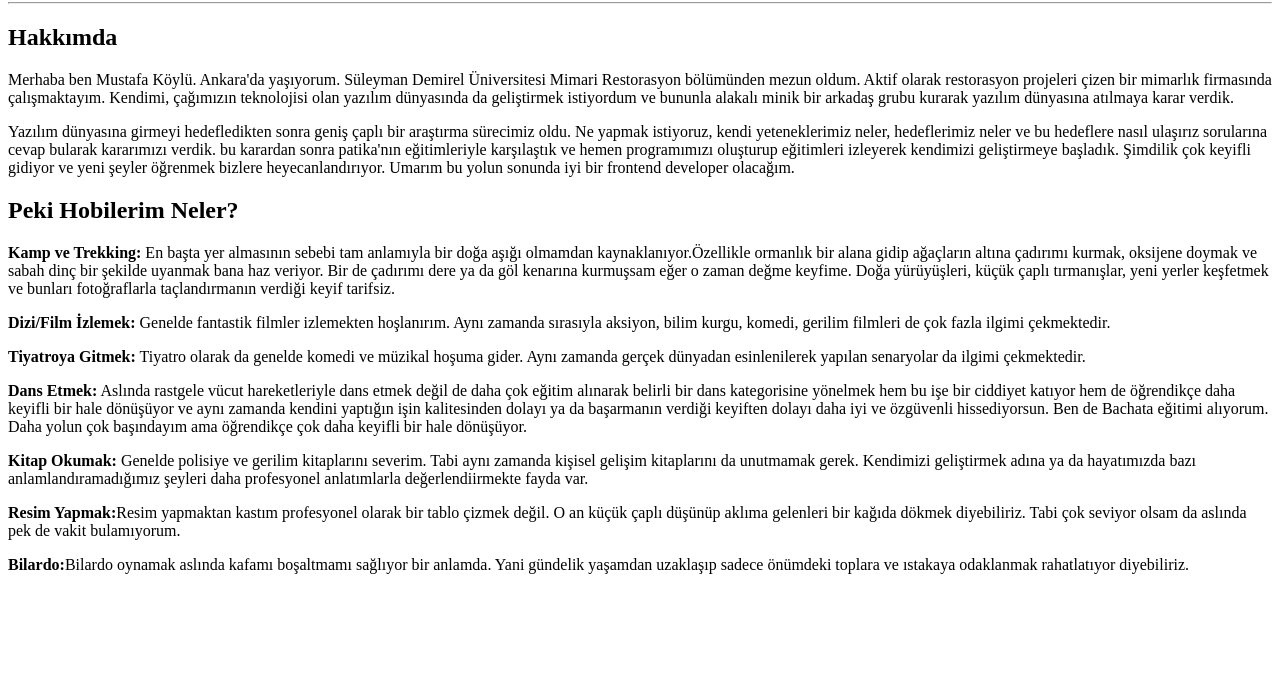
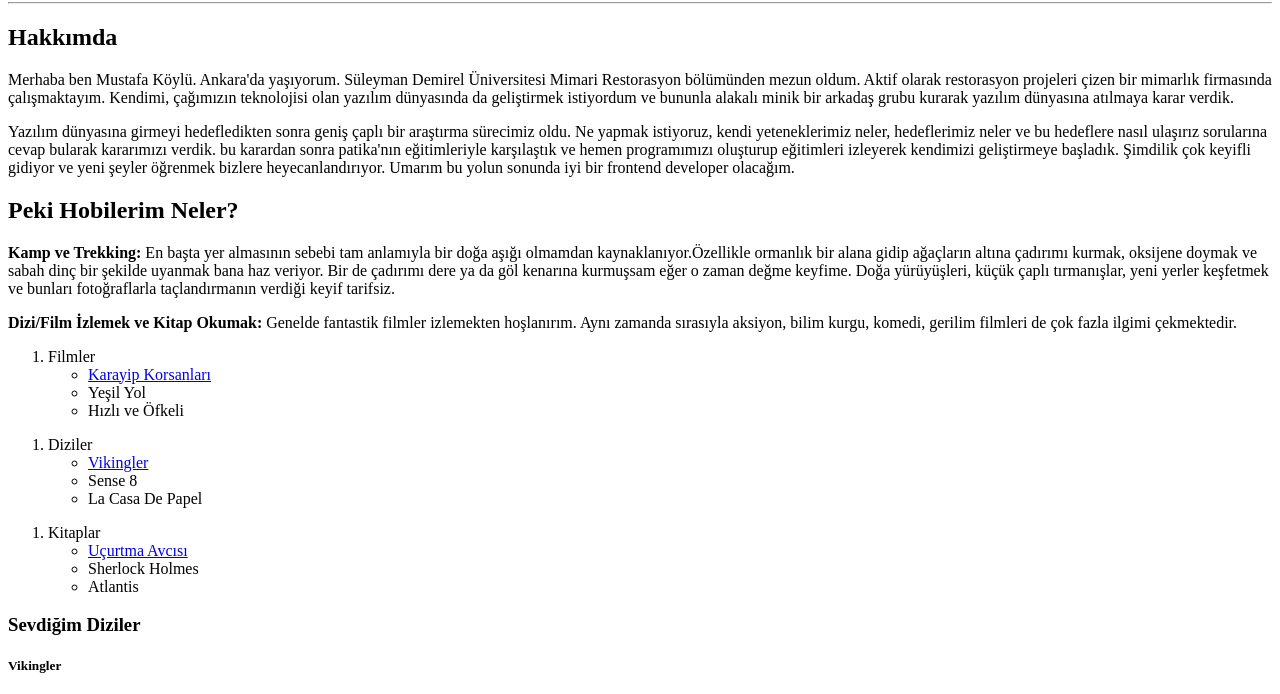
Before and after one commit to mustafakoylu/Yazilima-Giris, a plain HTML site: page index.html in a window 1280 px wide. Shown: the part 104-798 px from the top of the page. Drawn offline with Linux system fonts and the light colour scheme.

Commit message:
Add files via upload

```diff
--- a/index.html
+++ b/index.html
@@ -11,9 +11,71 @@
     <h2>Peki Hobilerim Neler?</h2>
 
         <p><b>Kamp ve Trekking:</b> En başta yer almasının sebebi tam anlamıyla bir doğa aşığı olmamdan kaynaklanıyor.Özellikle ormanlık bir alana gidip ağaçların altına çadırımı kurmak, oksijene doymak ve sabah dinç bir şekilde uyanmak bana haz veriyor. Bir de çadırımı dere ya da göl kenarına kurmuşsam eğer o zaman değme keyfime. Doğa yürüyüşleri, küçük çaplı tırmanışlar, yeni yerler keşfetmek ve bunları fotoğraflarla taçlandırmanın verdiği keyif tarifsiz.</p>
+<div>
+        <p><b>Dizi/Film İzlemek ve Kitap Okumak:</b> Genelde fantastik filmler izlemekten hoşlanırım. Aynı zamanda sırasıyla aksiyon, bilim kurgu, komedi, gerilim filmleri de çok fazla ilgimi çekmektedir.</p>
+        <p>
+            <ol>
+                <li>
+                    Filmler
+                    <ul>
+                        <li>
+                            <a href="https://www.beyazperde.com/filmler/film-46117/" target="_blank">
+                                Karayip Korsanları</a>
+                        </li>
+                        <li>Yeşil Yol</li>
+                        <li>Hızlı ve Öfkeli</li>
+                    </ul>
+                </li>
+            </ol>
+        </p>
+        <p>
+            <ol>
+                <li>
+                    Diziler
+                    <ul>
+                        <li>
+                            <a href="https://www.netflix.com/tr/title/70301870" target="_blank">
+                                Vikingler
+                            </a>
+                        </li>
+                        <li>Sense 8</li>
+                        <li>La Casa De Papel</li>
+                    </ul>
+                </li>
+            </ol>
+        </p>
+        <p>
+            <ol>
+                <li>
+                    Kitaplar
+                    <ul>
+                        <li>
+                            <a href="https://tr.wikipedia.org/wiki/U%C3%A7urtma_Avc%C4%B1s%C4%B1" target="_blank">
+                                Uçurtma Avcısı
+                            </a>
+                        </li>
+                        <li>Sherlock Holmes</li>
+                        <li>Atlantis</li>
+                    </ul>
+                </li>
+            </ol>
+        </p>
+        <p>
+            <h3>
+                Sevdiğim Diziler
+                <h5>
+                    <b>Vikingler</b>
+                </h5>
+            </h3>
 
-        <p><b>Dizi/Film İzlemek:</b> Genelde fantastik filmler izlemekten hoşlanırım. Aynı zamanda sırasıyla aksiyon, bilim kurgu, komedi, gerilim filmleri de çok fazla ilgimi çekmektedir.</p>
+        </p>
 
+        <img src="img/ödev dizi.jpg" alt="">
+        <p>
+            Vikingler: Bir viking yaşantısını anlatan dizidir. Batıya açılıp yağma yaparak büyümeyi hedefleyen bir amaca sahiptirler.
+        </p>
+</div>
+    <br>
         <p><b>Tiyatroya Gitmek:</b> Tiyatro olarak da genelde komedi ve müzikal hoşuma gider. Aynı zamanda gerçek dünyadan esinlenilerek yapılan senaryolar da ilgimi çekmektedir.</p>
 
         <p><b>Dans Etmek:</b> Aslında rastgele vücut hareketleriyle dans etmek değil de daha çok eğitim alınarak belirli bir dans kategorisine yönelmek hem bu işe bir ciddiyet katıyor hem de öğrendikçe daha keyifli bir hale dönüşüyor ve aynı zamanda kendini yaptığın işin kalitesinden dolayı ya da başarmanın verdiği keyiften dolayı daha iyi ve özgüvenli hissediyorsun. Ben de Bachata eğitimi alıyorum. Daha yolun çok başındayım ama öğrendikçe çok daha keyifli bir hale dönüşüyor.</p>
```
